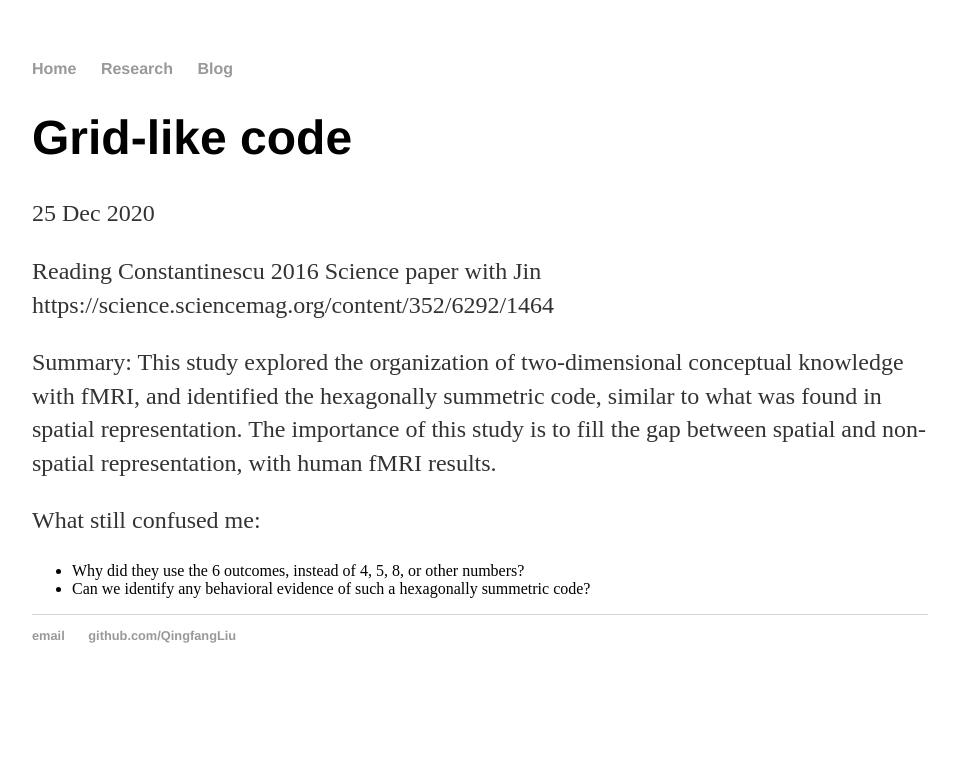
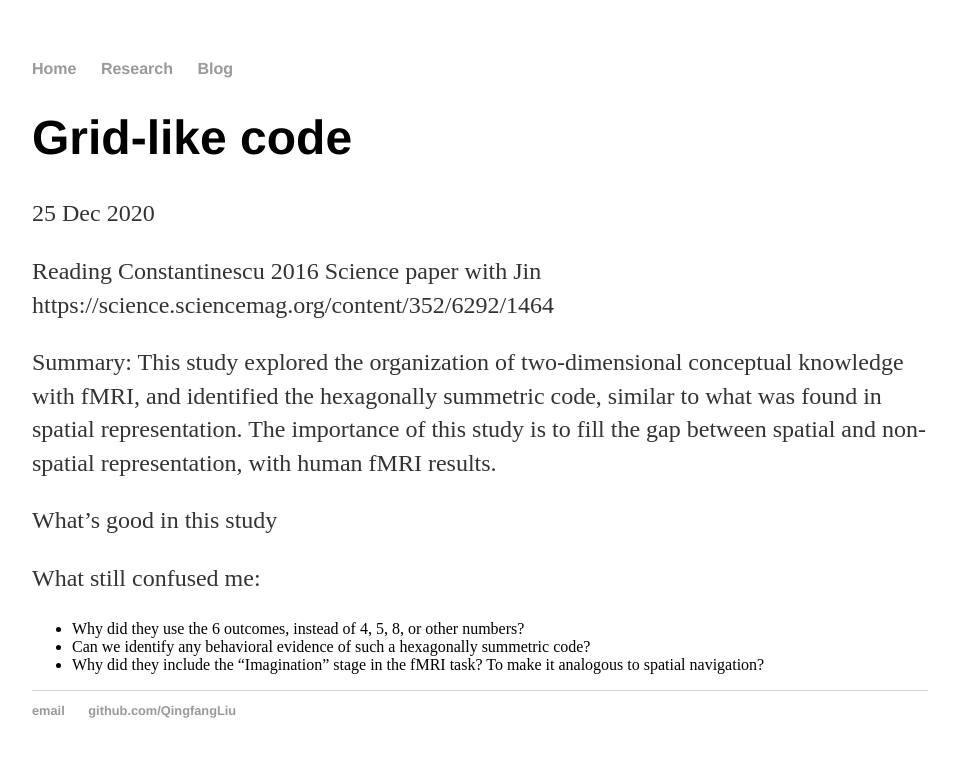
Before and after one commit to QingfangLiu/qingfangliu.github.io, a Jekyll site: the page built from _posts/2020-12-25-grid-code.md, in a window 1280 px wide. Shown: the top 757 px of the page, without its empty margins (160-1119 px from the left). Built offline with Jekyll 4.4.1, drawn with Linux system fonts in a browser that asks for light colours.

Commit message:
Update 2020-12-25-grid-code.md

```diff
--- a/_posts/2020-12-25-grid-code.md
+++ b/_posts/2020-12-25-grid-code.md
@@ -9,6 +9,10 @@ https://science.sciencemag.org/content/352/6292/1464
 
 Summary: This study explored the organization of two-dimensional conceptual knowledge with fMRI, and identified the hexagonally summetric code, similar to what was found in spatial representation. The importance of this study is to fill the gap between spatial and non-spatial representation, with human fMRI results.
 
+What's good in this study
+
+
 What still confused me:
 - Why did they use the 6 outcomes, instead of 4, 5, 8, or other numbers?
 - Can we identify any behavioral evidence of such a hexagonally summetric code?
+- Why did they include the "Imagination" stage in the fMRI task? To make it analogous to spatial navigation?
```
